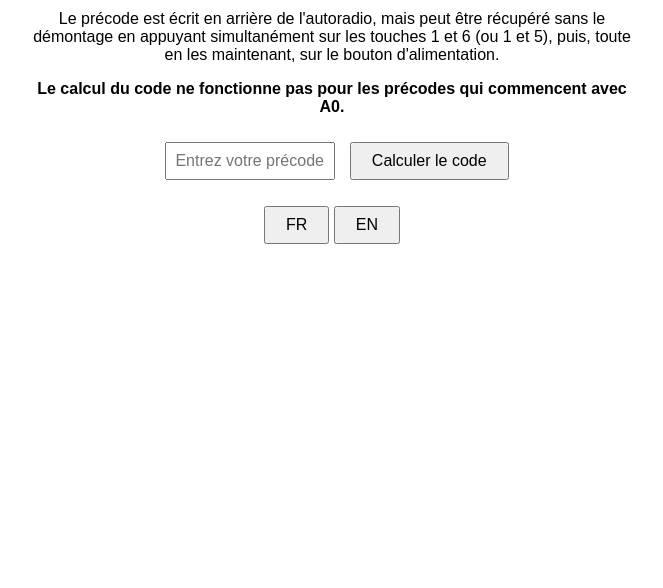
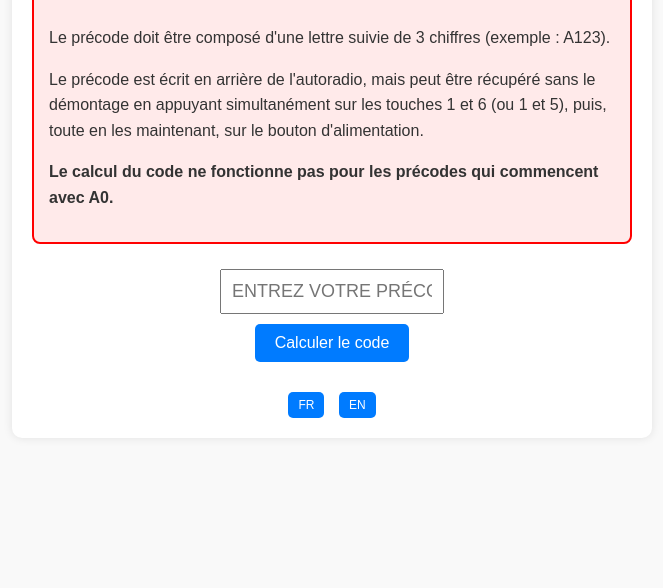
Before and after one commit to bgalgeriien/Renault-Radio-Code, a plain HTML site: page index.html in a window 1280 px wide. Shown: the part 212-800 px from the top of the page, without its empty margins (308-971 px from the left). Drawn offline with Linux system fonts and the light colour scheme.

Commit message:
style.css

```diff
--- a/style.css
+++ b/style.css
@@ -1,40 +1,73 @@
 body {
   font-family: Arial, sans-serif;
+  background-color: #f9f9f9;
+  margin: 0;
+  padding: 0;
   text-align: center;
-  padding: 20px;
-}
-
-.logo {
-  width: 120px;
-  margin-bottom: 20px;
 }
 
 .container {
   max-width: 600px;
-  margin: auto;
+  margin: 40px auto;
+  padding: 20px;
+  background-color: #fff;
+  box-shadow: 0 0 10px rgba(0,0,0,0.1);
+  border-radius: 10px;
 }
 
-input {
-  padding: 8px;
-  margin: 10px;
-  width: 150px;
-  font-size: 16px;
+.logo {
+  max-width: 120px;
+  margin-bottom: 20px;
+}
+
+.explanation {
+  border: 2px solid red;
+  padding: 15px;
+  margin-bottom: 25px;
+  text-align: left;
+  line-height: 1.6;
+  color: #333;
+  background-color: #ffeaea;
+  border-radius: 8px;
+}
+
+#input-container {
+  display: flex;
+  flex-direction: column;
+  align-items: center;
+  gap: 10px;
+  margin-bottom: 20px;
+}
+
+#precode {
+  padding: 10px;
+  font-size: 18px;
+  width: 200px;
+  text-transform: uppercase;
 }
 
 button {
-  padding: 8px 20px;
+  padding: 10px 20px;
   font-size: 16px;
   cursor: pointer;
+  border-radius: 5px;
+  border: none;
+  background-color: #007bff;
+  color: white;
+  transition: background-color 0.3s ease;
 }
 
-.lang-switch {
-  position: absolute;
-  top: 10px;
-  right: 10px;
+button:hover {
+  background-color: #0056b3;
 }
 
-.instructions {
+.language-buttons {
+  position: relative;
   margin-top: 30px;
-  font-size: 15px;
-  text-align: left;
 }
+
+.language-buttons button {
+  font-size: 12px;
+  padding: 6px 10px;
+  margin: 0 5px;
+}
```
